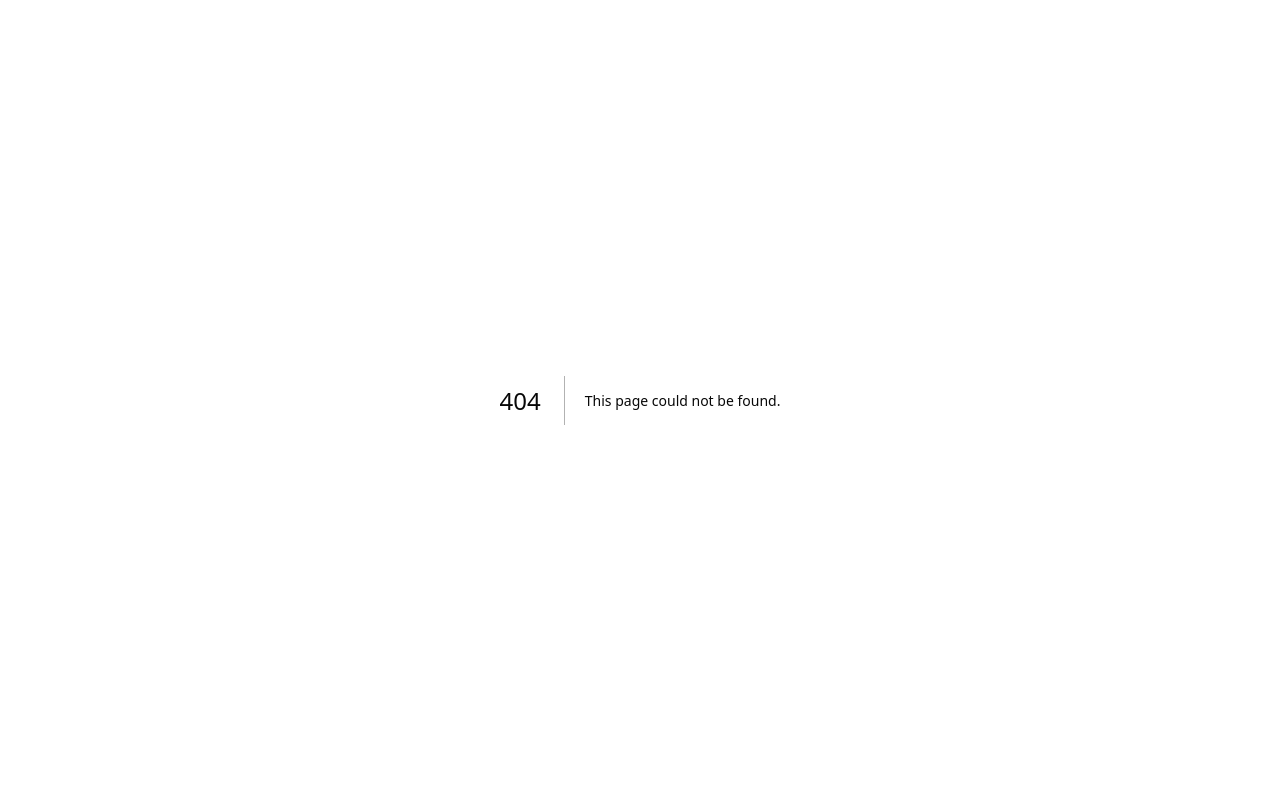
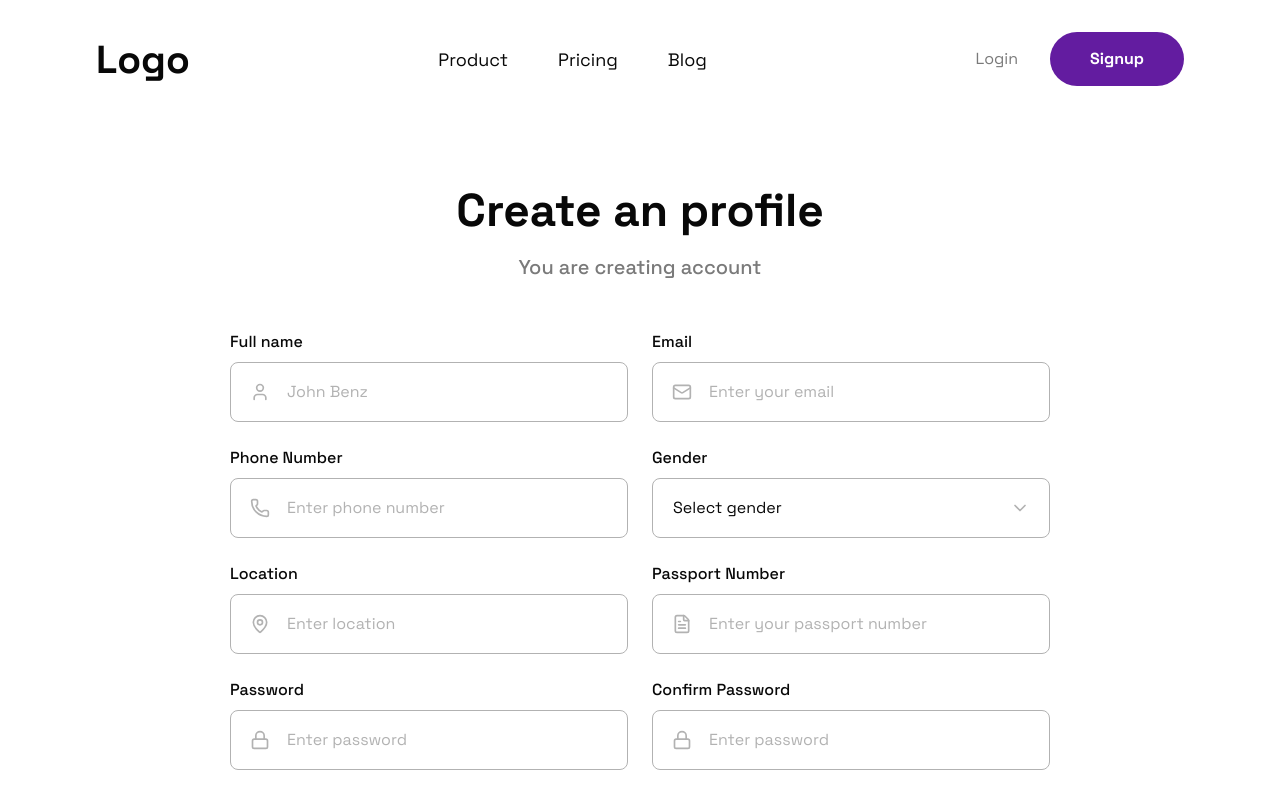
Before and after one commit to rubenelkana/whv-world, a Next.js app: page /signup in a window 1280 px wide. Before the commit this address had no page. Shown: the top 797 px of the page. Built offline with nearby package versions, Linux system fonts and the light colour scheme.

Commit message:
feat: build signup page with worker profile form

```diff
--- /dev/null
+++ b/app/signup/page.tsx
@@ -0,0 +1,83 @@
+import Link from "next/link";
+import { Mail, Lock, User, Phone, MapPin, FileText } from "lucide-react";
+import { Nav } from "@/components/nav";
+import { Button } from "@/components/ui/button";
+import { TextInput } from "@/components/ui/text-input";
+import { Select } from "@/components/ui/select";
+import { FormGrid } from "@/components/onboarding/form-grid";
+import { PageHeader } from "@/components/onboarding/page-header";
+
+export default function SignupPage() {
+  return (
+    <main className="min-h-screen">
+      <Nav />
+
+      <section className="max-w-page mx-auto px-6 md:px-24 py-16">
+        <PageHeader
+          title="Create an profile"
+          subtitle="You are creating account"
+        />
+
+        <FormGrid>
+          <TextInput
+            label="Full name"
+            placeholder="John Benz"
+            icon={<User size={20} />}
+          />
+          <TextInput
+            label="Email"
+            type="email"
+            placeholder="Enter your email"
+            icon={<Mail size={20} />}
+          />
+          <TextInput
+            label="Phone Number"
+            placeholder="Enter phone number"
+            icon={<Phone size={20} />}
+          />
+          <Select
+            label="Gender"
+            placeholder="Select gender"
+            options={[
+              { value: "female", label: "Female" },
+              { value: "male", label: "Male" },
+              { value: "other", label: "Other" },
+              { value: "na", label: "Prefer not to say" },
+            ]}
+          />
+          <TextInput
+            label="Location"
+            placeholder="Enter location"
+            icon={<MapPin size={20} />}
+          />
+          <TextInput
+            label="Passport Number"
+            placeholder="Enter your passport number"
+            icon={<FileText size={20} />}
+          />
+          <TextInput
+            label="Password"
+            type="password"
+            placeholder="Enter password"
+            icon={<Lock size={20} />}
+          />
+          <TextInput
+            label="Confirm Password"
+            type="password"
+            placeholder="Enter password"
+            icon={<Lock size={20} />}
+          />
+          <div className="md:col-span-2">
+            <TextInput label="Verification code" placeholder="Enter code" />
+          </div>
+        </FormGrid>
+
+        <div className="flex justify-center mt-12">
+          <Link href="/onboarding/needs">
+            <Button size="lg">Create Profile</Button>
+          </Link>
+        </div>
+      </section>
+    </main>
+  );
+}
```
